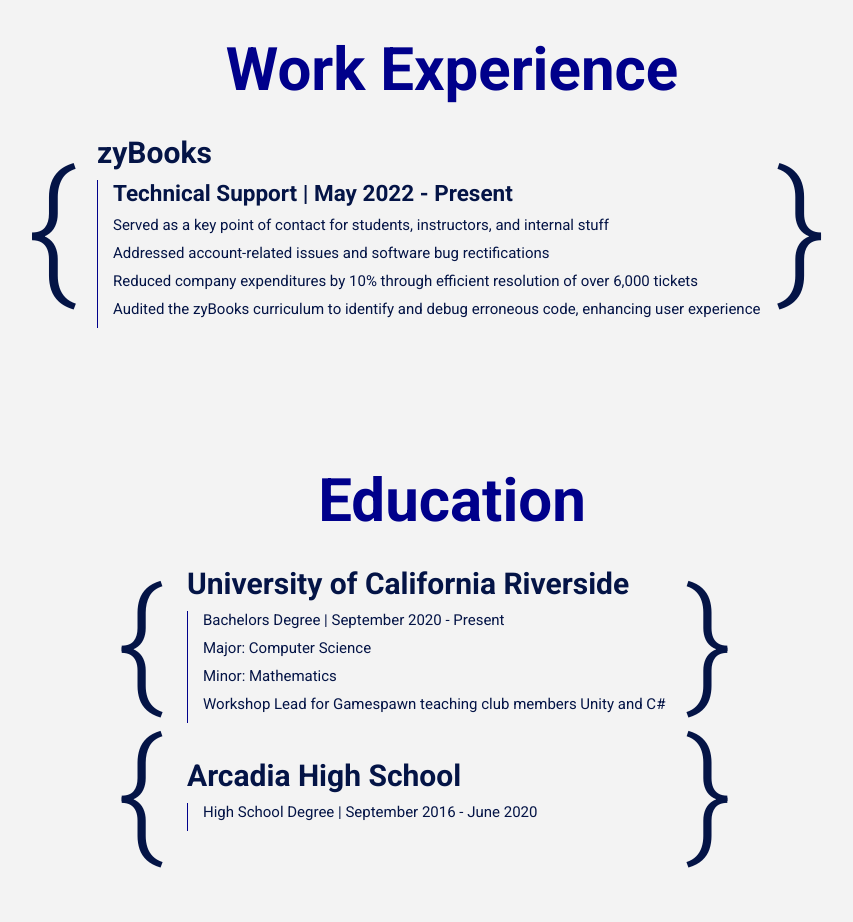
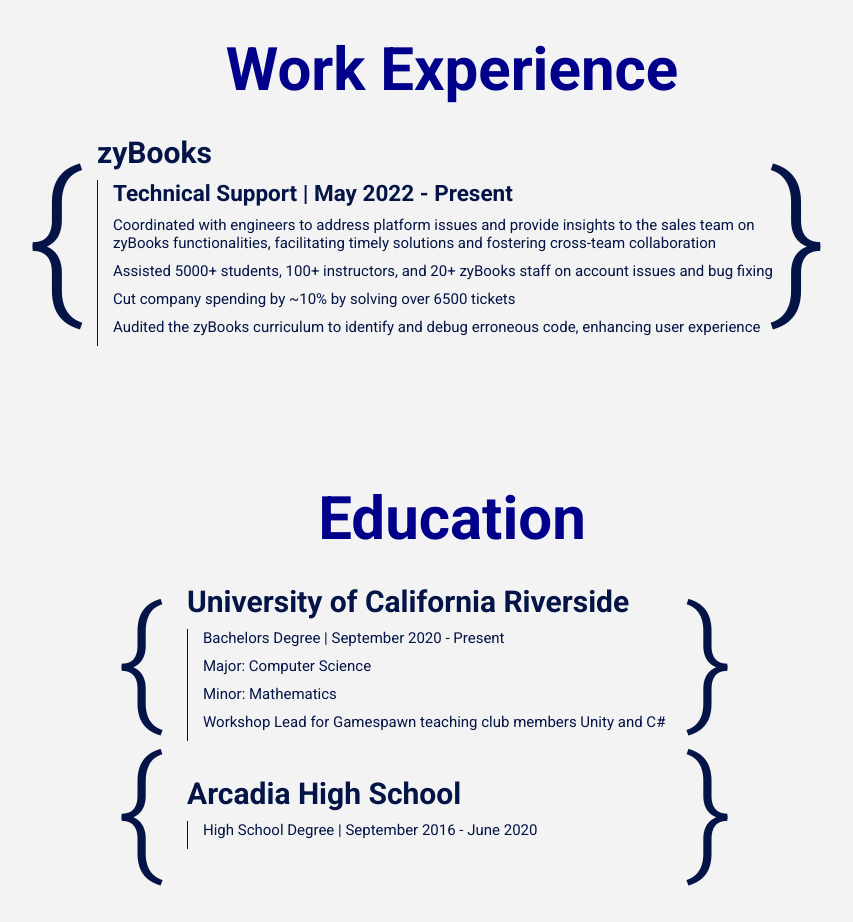
Before and after one commit to GarrickC23/Garrick-Website, a React (Create React App) app in the folder garrickwebsite/: page / in a window 1280 px wide. Shown: the part 840-1762 px from the top of the page, without its empty margins (188-1041 px from the left). Built offline with nearby package versions, Linux system fonts and the light colour scheme.

Commit message:
Changed Resume

```diff
--- a/garrickwebsite/src/pages/Introduction/Introduction.js
+++ b/garrickwebsite/src/pages/Introduction/Introduction.js
@@ -15,7 +15,7 @@
                 creative content that inspires people</p></div>
                 <div className="introductionbar">
                     <div className="introbarflex">
-                        <div className="introcomponents"><a href="/resume.pdf" target="_blank"
+                        <div className="introcomponents"><a href="/GarrickResume.pdf" target="_blank"
                         rel="noopener noreferrer">Resume</a></div>
                     </div>
                 </div>
--- a/garrickwebsite/src/pages/Projects/Projects.js
+++ b/garrickwebsite/src/pages/Projects/Projects.js
@@ -88,7 +88,7 @@
                             draw shapes. These shapes serve dual purposes, acting as weapons and building tools.
                             Players engage with various bosses and also have the opportunity to create their own
                             levels using their abilities. Utilizing C# and object-oriented programming,
-                            we ensured clean and adaptable code. We introduced four distinct enemy AI types,
+                            we ensured clean and adaptable code. We introduced 15 distinct enemy AI types,
                             each with custom animations and mechanics. Advanced data structures were explored
                             to facilitate user customization.</div>
                         </div>
--- a/garrickwebsite/src/pages/Workexperience/Workexperience.css
+++ b/garrickwebsite/src/pages/Workexperience/Workexperience.css
@@ -27,8 +27,8 @@
 }
 .workexperience .workbox::before {
     content: '{';
-    font-size: 150px;
-    font-weight: 100;
+    font-size: 170px;
+    font-weight: 70;
     position: absolute;
     left: -50px;
     top: 50%;
@@ -36,8 +36,8 @@
 }
 .workexperience .workbox::after {
     content: '}';
-    font-size: 150px;
-    font-weight: 100;
+    font-size: 170px;
+    font-weight: 70;
     position: absolute;
     right: 1px;
     top: 50%;
--- a/garrickwebsite/src/pages/Workexperience/Workexperience.js
+++ b/garrickwebsite/src/pages/Workexperience/Workexperience.js
@@ -13,9 +13,9 @@
                         <div className="workname"><h1>zyBooks</h1></div>
                         <div className="workdescription">
                             <h2>Technical Support | May 2022 - Present</h2>
-                            <p>Served as a key point of contact for students, instructors, and internal stuff</p>
-                            <p>Addressed account-related issues and software bug rectifications</p>
-                            <p>Reduced company expenditures by 10% through efficient resolution of over 6,000 tickets</p>
+                            <p>Coordinated with engineers to address platform issues and provide insights to the sales team on zyBooks functionalities, facilitating timely solutions and fostering cross-team collaboration</p>
+                            <p>Assisted 5000+ students, 100+ instructors, and 20+ zyBooks staff on account issues and bug fixing</p>
+                            <p>Cut company spending by ~10% by solving over 6500 tickets</p>
                             <p>Audited the zyBooks curriculum to identify and debug erroneous code, enhancing user experience</p>
                         </div>
                     </div>
```
Also changed, not shown: 2 other files (tests, documents, lock files or other folders).
